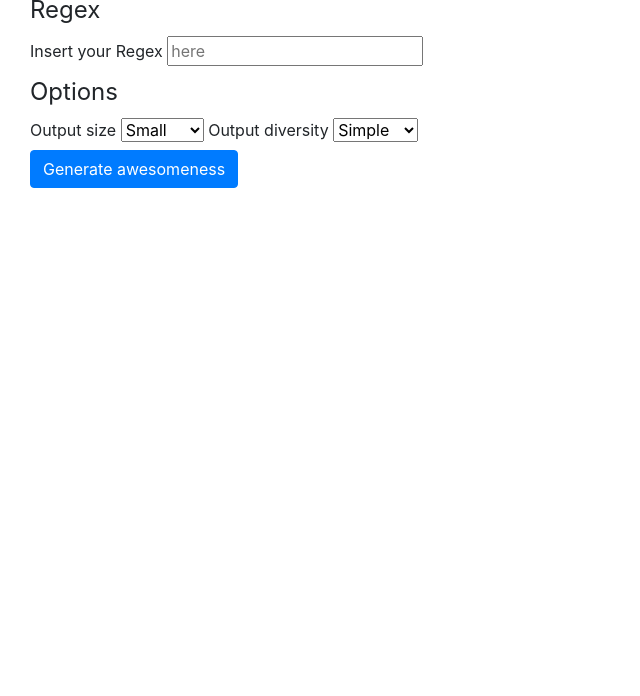
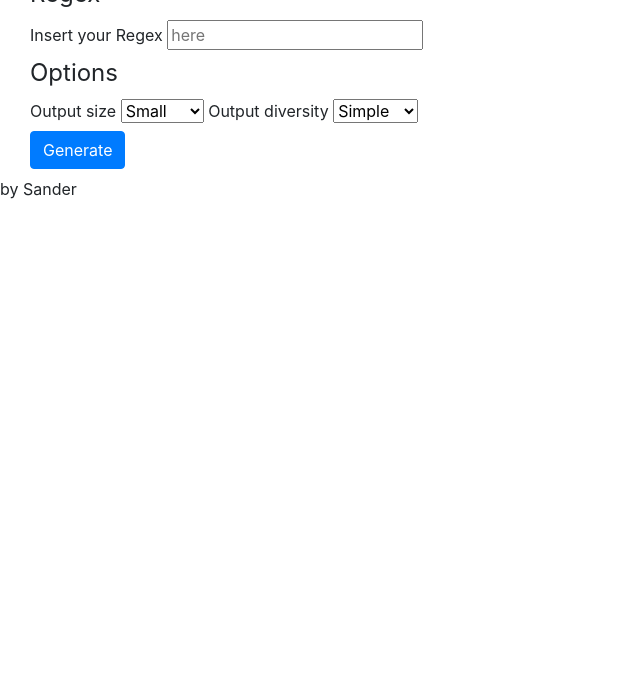
Before and after one commit to sanderlanghorst/xeger, a plain HTML site: page index.html in a window 1280 px wide. Shown: the part 104-800 px from the top of the page, without its empty margins (0-640 px from the left). Drawn offline with nearby package versions, Linux system fonts and the light colour scheme.

Commit message:
review html

```diff
--- a/index.html
+++ b/index.html
@@ -12,46 +12,49 @@
 </head>
 
 <body>
-	<main>
 	<header class="container-fluid">
-			<p>Welcome to the</p>
+		Welcome to the
 		<h1>Reverse Regex Generator</h1>
 	</header>
-		<section class="container-fluid">
-			<div class="js-xeger">
+	<main>
+		<section class="container-fluid js-xeger">
 			<form class="container-fluid mb-2">
 				<fieldset>
 					<legend>Regex</legend>
-						<label>Insert your Regex <input name="regex" class="js-xeger-regex" type="text" placeholder="here" required></label>
+					<label for="input-regex">Insert your Regex </label>
+					<input id="input-regex" name="regex" class="js-xeger-regex" placeholder="here" list="example-regex" required>
+					<datalist id="example-regex">
+						<option value="[0-9]{4} ?(?!SS|SA|SD)[A-Za-z]{2}">Dutch Postalcodes</option>
+					</datalist>
 				</fieldset>
 
 				<fieldset>
 					<legend>Options</legend>
-						<label>Output size
-							<select name="size" class="js-xeger-size">
+					<label for="select-size">Output size</label>
+					<select id="select-size" name="size" class="js-xeger-size">
 						<option value="1">Small</option>
 						<option value="2">Medium</option>
 						<option value="3">Large</option>
 						<option value="4">Insane</option>
 					</select>
-						</label>
-						<label>Output diversity
-							<select name="diversity" class="js-xeger-diversity">
+
+					<label for="select-diversity">Output diversity</label>
+					<select id="select-diversity" name="diversity" class="js-xeger-diversity">
 						<option value="1">Simple</option>
 						<option value="2">Random</option>
 						<option value="3">Insane</option>
 					</select>
-						</label>
 				</fieldset>
 
-					<button type="submit" class="btn btn-primary">Generate awesomeness</button>
+				<button type="submit" class="btn btn-primary">Generate</button>
 			</form>
 
 			<div class="container-fluid js-xeger-result">
-				</div>
+
 			</div>
 		</section>
 	</main>
+	<footer>by Sander</footer>
 
 	<script type="module" src="js/main.js"></script>
 </body>
```
Lines whose indentation alone changed are shown as unchanged.
